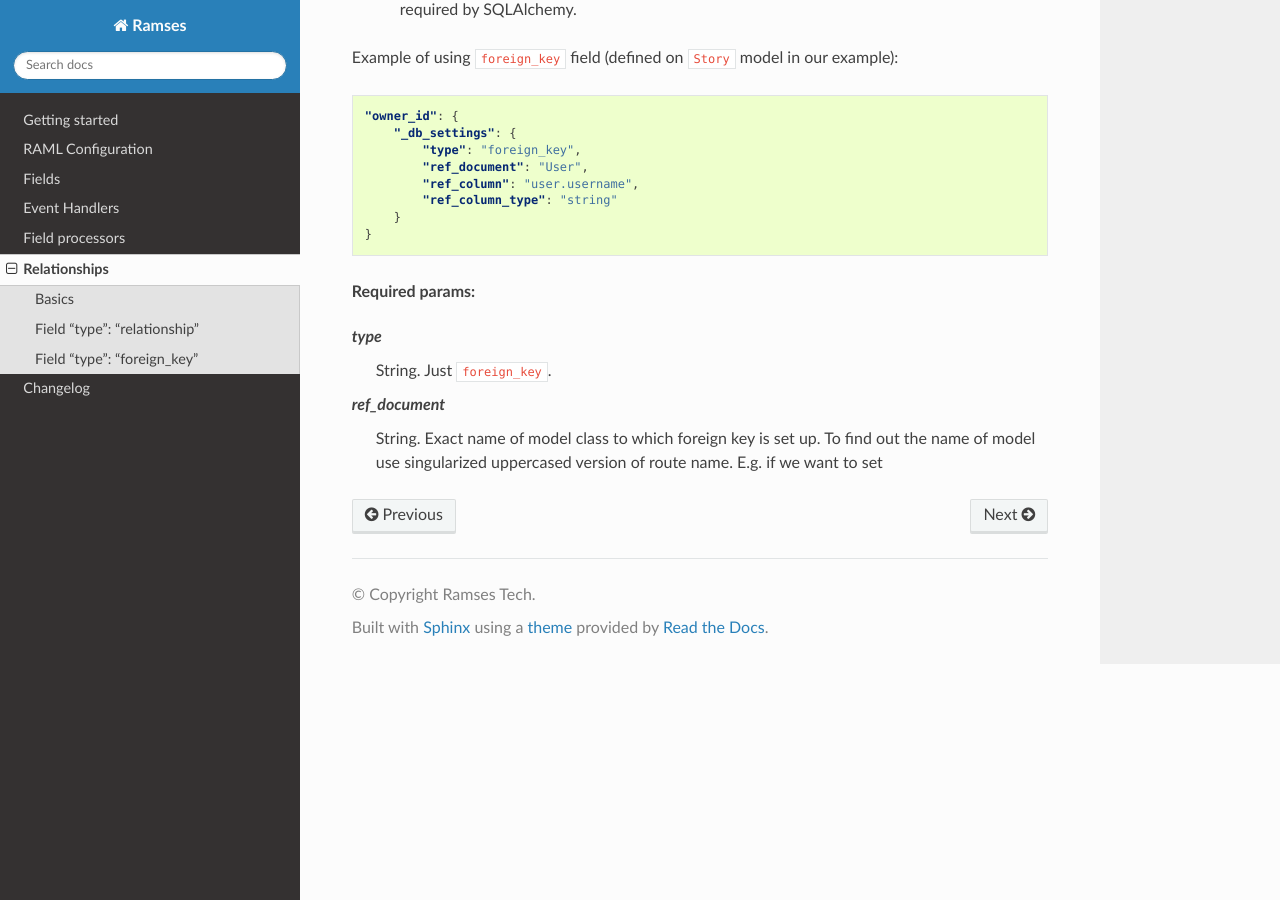
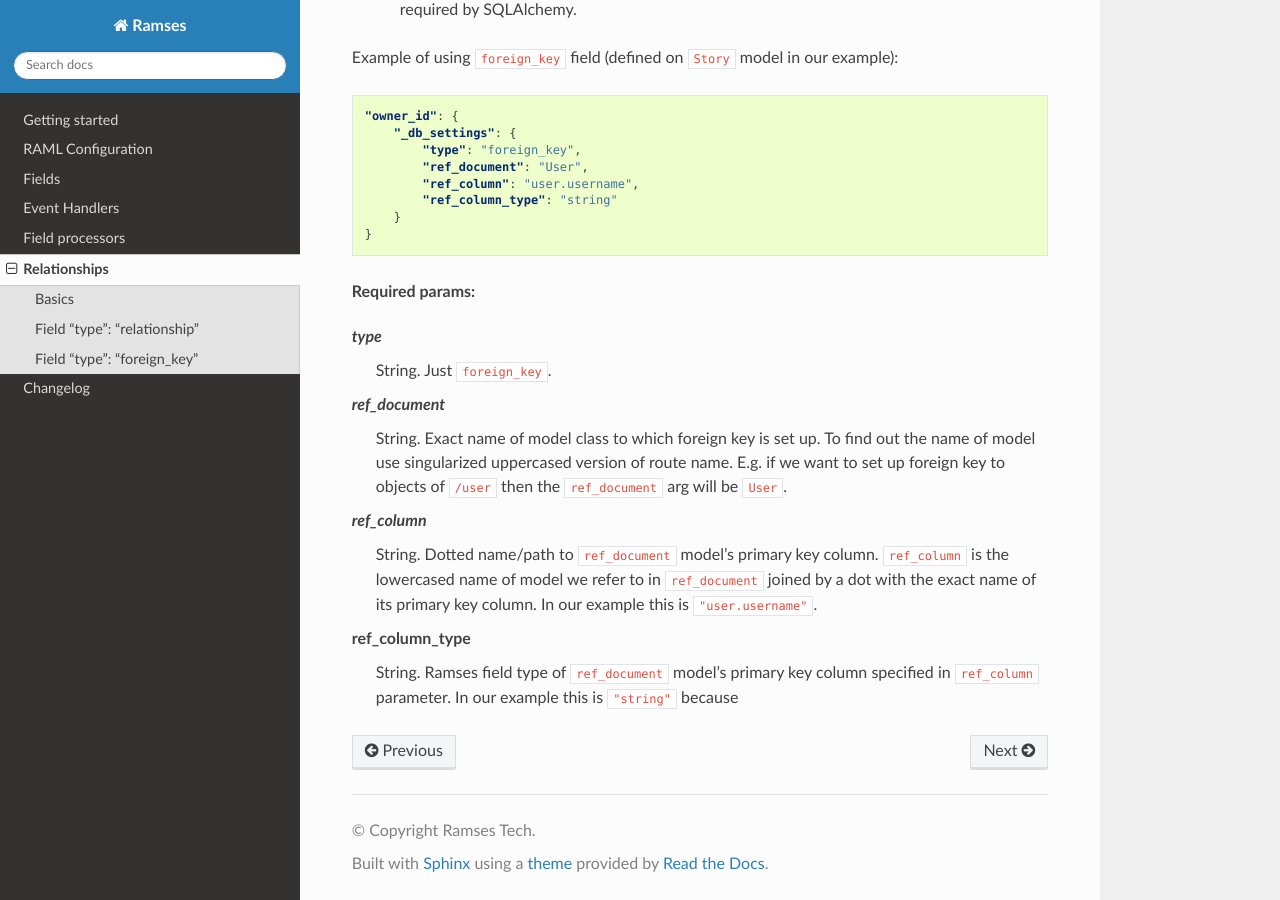
Before and after one commit to FilledOfCode/Larkord, a Sphinx documentation site: the page built from docs/source/relationships.rst, in a window 1280 px wide and 900 px high, scrolled down 1586 px. Built offline with Sphinx 7.4.7 and the Read the Docs theme 2.0.0, drawn with Linux system fonts in a browser that asks for light colours; pages that are not in the unit, such as notebooks, are missing from menus.

```diff
--- a/docs/source/relationships.rst
+++ b/docs/source/relationships.rst
@@ -86,4 +86,12 @@ Example of using ``foreign_key`` field (defined on ``Story`` model in our exampl
     String. Just ``foreign_key``.
 
 *ref_document*
-    String. Exact name of model class to which foreign key is set up. To find out the name of model use singularized uppercased version of route name. E.g. if we want to set
+    String. Exact name of model class to which foreign key is set up. To find out the name of model use singularized uppercased version of route name. E.g. if we want to set up foreign key to objects of ``/user`` then the ``ref_document`` arg will be ``User``.
+
+*ref_column*
+    String. Dotted name/path to ``ref_document`` model's primary key
+    column. ``ref_column`` is the lowercased name of model we refer to in
+    ``ref_document`` joined by a dot with the exact name of its primary key column. In our example this is ``"user.username"``.
+
+**ref_column_type**
+    String. Ramses field type of ``ref_document`` model's primary key column specified in ``ref_column`` parameter. In our example this is ``"string"`` because
```
